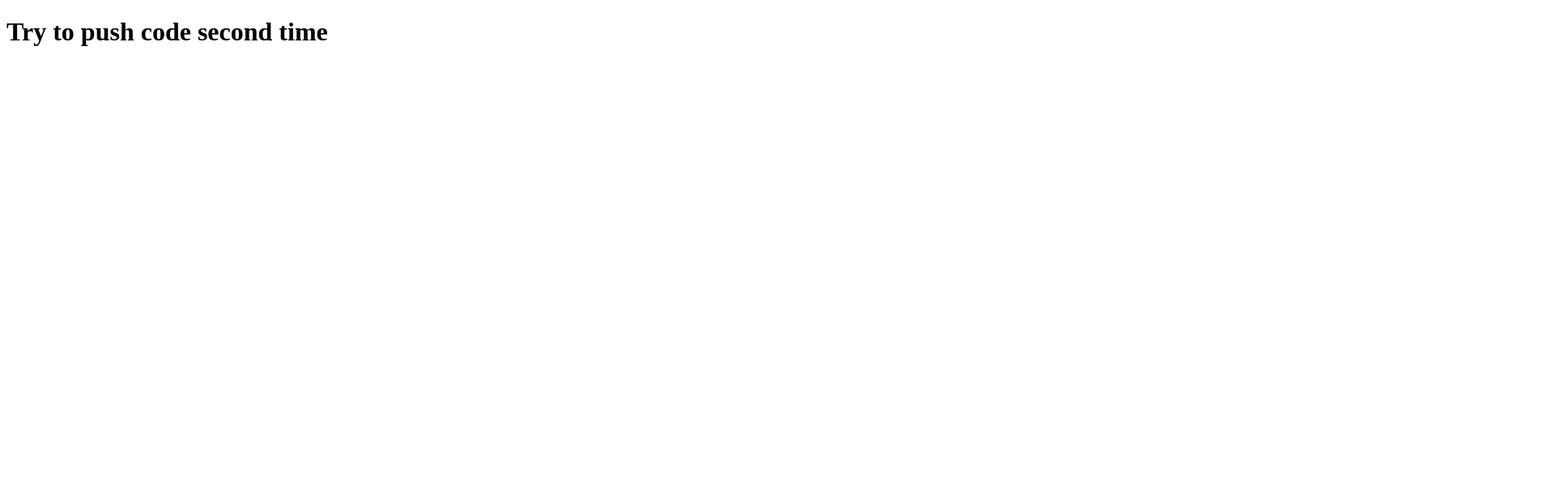
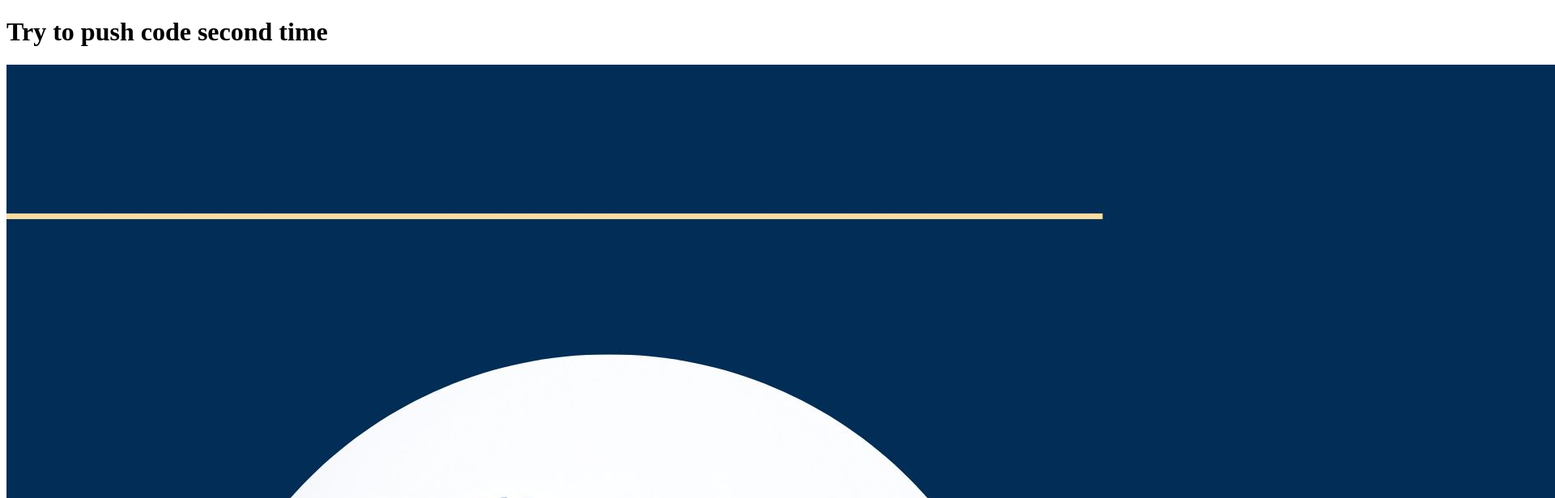
Before and after one commit to shahadatrafi/my-second-repo, a plain HTML site: page index.html in a window 1280 px wide. Shown: the top 616 px of the page at 81% size, 1920 px wide, since content can reach past the window. Drawn offline with Linux system fonts and the light colour scheme.

Commit message:
image added

```diff
--- a/index.html
+++ b/index.html
@@ -8,5 +8,6 @@
 </head>
 <body>
     <h1>Try to push code second time</h1>
+    <img src="Shahadat Rafi.jpg" alt="">
 </body>
 </html>
```
Also changed, not shown: Shahadat Rafi.jpg (added).
